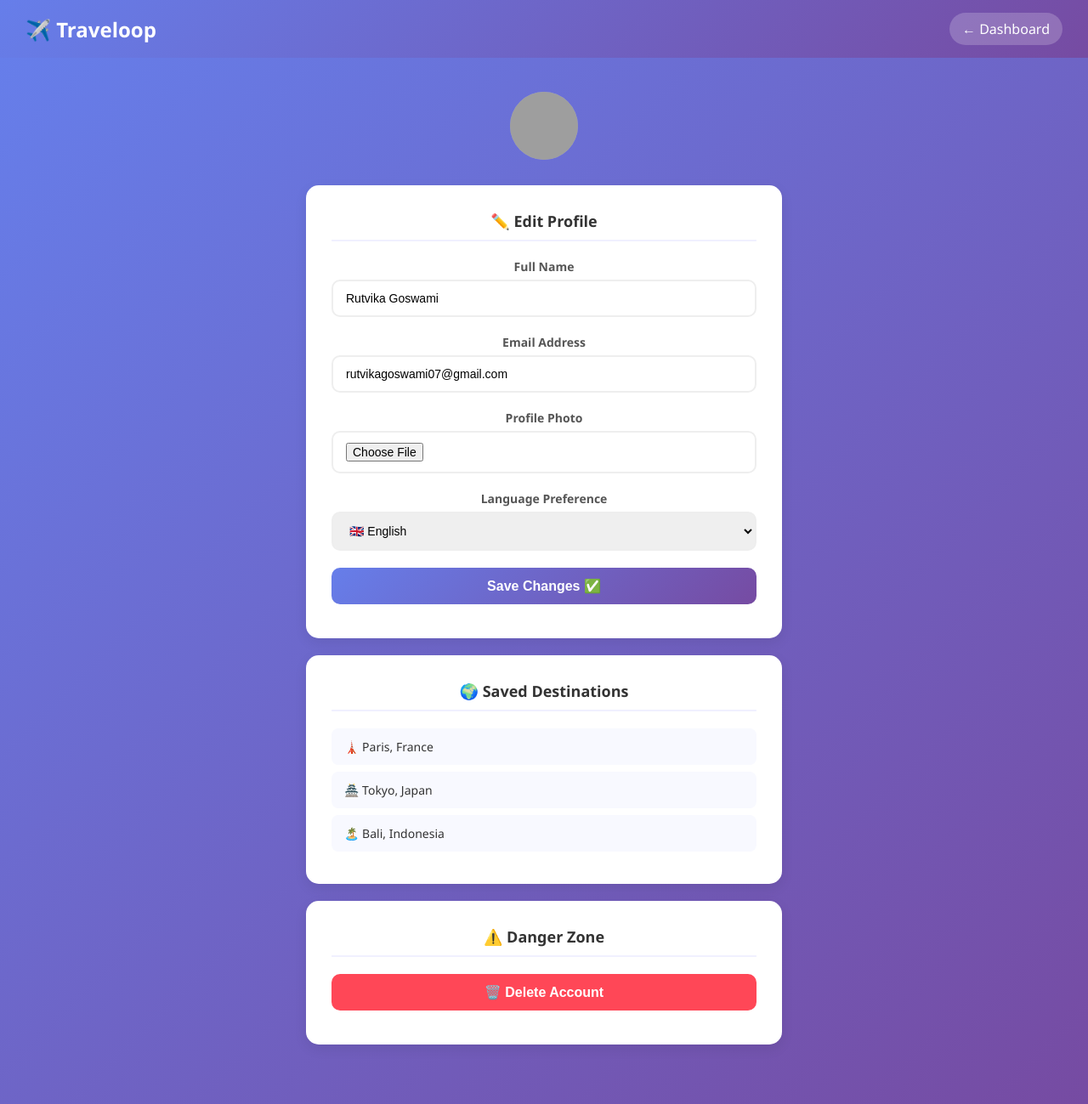
After one commit to beyondtheultimate/traveloop-odoo-hackthon, a Flask app: page /profile in a window 1280 px wide. The commit adds this page. Shown: the whole page at 85% size. Run offline with Flask 3, Linux system fonts and the light colour scheme; a user stored in the database is signed in; data comes from the database, SQL or seed files in the repository; both versions use the stored data as it was after the commit; grey boxes are pictures that could not be loaded.

Commit message:
added city search and user profile pages

```diff
--- a/app.py
+++ b/app.py
@@ -1,5 +1,7 @@
 from flask import Flask, render_template, request, redirect, url_for, session
 import sqlite3
+import os
+from werkzeug.utils import secure_filename
 
 app = Flask(__name__)
 app.secret_key = 'traveloop123'
@@ -206,6 +208,53 @@ def delete_note(note_id, trip_id):
     conn.commit()
     conn.close()
     return redirect(url_for('notes', trip_id=trip_id))
+@app.route('/profile', methods=['GET', 'POST'])
+def profile():
+    if 'user_id' not in session:
+        return redirect(url_for('login'))
+    conn = sqlite3.connect('traveloop.db')
+    c = conn.cursor()
+    if request.method == 'POST':
+        name = request.form['name']
+        email = request.form['email']
+        photo = request.files.get('photo')
+        if photo and photo.filename != '':
+            filename = secure_filename(photo.filename)
+            photo.save(os.path.join('static', filename))
+            session['photo'] = filename
+        c.execute("UPDATE users SET name=?, email=? WHERE id=?",
+                 (name, email, session['user_id']))
+        conn.commit()
+        session['user_name'] = name
+    c.execute("SELECT * FROM users WHERE id=?", (session['user_id'],))
+    user = c.fetchone()
+    conn.close()
+    return render_template('profile.html', user=user, photo=session.get('photo'))
+@app.route('/city_search')
+def city_search():
+    if 'user_id' not in session:
+        return redirect(url_for('login'))
+    query = request.args.get('q', '').lower()
+    cities = [
+        {'name': 'Paris', 'country': 'France', 'cost': '₹80,000', 'popularity': '⭐⭐⭐⭐⭐', 'emoji': '🗼'},
+        {'name': 'Tokyo', 'country': 'Japan', 'cost': '₹95,000', 'popularity': '⭐⭐⭐⭐⭐', 'emoji': '🏯'},
+        {'name': 'New York', 'country': 'USA', 'cost': '₹1,20,000', 'popularity': '⭐⭐⭐⭐⭐', 'emoji': '🗽'},
+        {'name': 'Bali', 'country': 'Indonesia', 'cost': '₹45,000', 'popularity': '⭐⭐⭐⭐', 'emoji': '🏝️'},
+        {'name': 'London', 'country': 'UK', 'cost': '₹1,10,000', 'popularity': '⭐⭐⭐⭐⭐', 'emoji': '🎡'},
+        {'name': 'Dubai', 'country': 'UAE', 'cost': '₹70,000', 'popularity': '⭐⭐⭐⭐', 'emoji': '🏙️'},
+        {'name': 'Singapore', 'country': 'Singapore', 'cost': '₹85,000', 'popularity': '⭐⭐⭐⭐', 'emoji': '🦁'},
+        {'name': 'Rome', 'country': 'Italy', 'cost': '₹75,000', 'popularity': '⭐⭐⭐⭐', 'emoji': '🏛️'},
+        {'name': 'Bangkok', 'country': 'Thailand', 'cost': '₹35,000', 'popularity': '⭐⭐⭐⭐', 'emoji': '🛕'},
+        {'name': 'Sydney', 'country': 'Australia', 'cost': '₹1,00,000', 'popularity': '⭐⭐⭐⭐', 'emoji': '🦘'},
+        {'name': 'Goa', 'country': 'India', 'cost': '₹15,000', 'popularity': '⭐⭐⭐⭐', 'emoji': '🏖️'},
+        {'name': 'Manali', 'country': 'India', 'cost': '₹12,000', 'popularity': '⭐⭐⭐⭐', 'emoji': '🏔️'},
+    ]
+    if query:
+        cities = [c for c in cities if query in c['name'].lower() or query in c['country'].lower()]
+    return render_template('city_search.html', cities=cities, query=query)
+
+
+
 if __name__ == '__main__':
     init_db()
     app.run(debug=True)
--- a/templates/dashboard.html
+++ b/templates/dashboard.html
@@ -76,7 +76,9 @@
 <body>
     <div class="navbar">
         <div class="logo">✈️ Traveloop</div>
-        <a href="/logout">Logout</a>
+        <a href="/city_search" style="margin-right: 10px;">🌍 Cities</a>
+<a href="/profile" style="margin-right: 10px;">👤 Profile</a>
+<a href="/logout">Logout</a>
     </div>
     <div class="hero">
         <h1>Welcome back, {{ name }}! 🌍</h1>
--- /dev/null
+++ b/templates/profile.html
@@ -0,0 +1,185 @@
+<!DOCTYPE html>
+<html lang="en">
+<head>
+    <meta charset="UTF-8">
+    <meta name="viewport" content="width=device-width, initial-scale=1.0">
+    <title>Traveloop - Profile</title>
+    <style>
+        * { margin: 0; padding: 0; box-sizing: border-box; }
+        body {
+            font-family: 'Segoe UI', sans-serif;
+            background: #f5f6fa;
+            min-height: 100vh;
+        }
+        .navbar {
+            background: linear-gradient(135deg, #667eea, #764ba2);
+            padding: 15px 30px;
+            display: flex;
+            justify-content: space-between;
+            align-items: center;
+            color: white;
+        }
+        .navbar .logo { font-size: 24px; font-weight: bold; }
+        .navbar a {
+            color: white;
+            text-decoration: none;
+            background: rgba(255,255,255,0.2);
+            padding: 8px 15px;
+            border-radius: 20px;
+        }
+        .hero {
+            background: linear-gradient(135deg, #667eea, #764ba2);
+            color: white;
+            padding: 40px 30px;
+            text-align: center;
+        }
+        .avatar {
+            width: 80px;
+            height: 80px;
+            background: rgba(255,255,255,0.3);
+            border-radius: 50%;
+            display: flex;
+            align-items: center;
+            justify-content: center;
+            font-size: 36px;
+            margin: 0 auto 15px;
+        }
+        .hero h1 { font-size: 24px; margin-bottom: 5px; }
+        .hero p { opacity: 0.9; font-size: 14px; }
+        .container {
+            max-width: 600px;
+            margin: 30px auto;
+            padding: 0 20px;
+        }
+        .card {
+            background: white;
+            border-radius: 15px;
+            padding: 30px;
+            box-shadow: 0 5px 15px rgba(0,0,0,0.08);
+            margin-bottom: 20px;
+        }
+        .card h3 {
+            color: #333;
+            margin-bottom: 20px;
+            font-size: 18px;
+            border-bottom: 2px solid #f0f0ff;
+            padding-bottom: 10px;
+        }
+        label {
+            display: block;
+            color: #555;
+            margin-bottom: 6px;
+            font-weight: 600;
+            font-size: 14px;
+        }
+        input, select {
+            width: 100%;
+            padding: 12px 15px;
+            margin-bottom: 20px;
+            border: 2px solid #eee;
+            border-radius: 10px;
+            font-size: 14px;
+            outline: none;
+        }
+        input:focus, select:focus { border-color: #667eea; }
+        button {
+            width: 100%;
+            padding: 12px;
+            background: linear-gradient(135deg, #667eea, #764ba2);
+            color: white;
+            border: none;
+            border-radius: 10px;
+            font-size: 16px;
+            cursor: pointer;
+            font-weight: bold;
+            margin-bottom: 10px;
+        }
+        button:hover { opacity: 0.9; }
+        .delete-btn {
+            width: 100%;
+            padding: 12px;
+            background: #ff4757;
+            color: white;
+            border: none;
+            border-radius: 10px;
+            font-size: 16px;
+            cursor: pointer;
+            font-weight: bold;
+        }
+        .delete-btn:hover { opacity: 0.9; }
+        .success {
+            background: #e0ffe0;
+            color: #0a0;
+            padding: 10px;
+            border-radius: 8px;
+            margin-bottom: 15px;
+            text-align: center;
+        }
+        .dest-item {
+            background: #f8f9ff;
+            border-radius: 8px;
+            padding: 12px 15px;
+            margin-bottom: 8px;
+            color: #333;
+            font-size: 14px;
+            display: flex;
+            align-items: center;
+            gap: 10px;
+        }
+    </style>
+</head>
+<body>
+    <div class="navbar">
+        <div class="logo">✈️ Traveloop</div>
+        <a href="/dashboard">← Dashboard</a>
+    </div>
+    <div class="hero">
+
+        <div class="avatar">
+    {% if photo %}
+    <img src="/static/{{ photo }}" style="width:80px; height:80px; border-radius:50%; object-fit:cover;">
+    {% else %}
+    👤
+    {% endif %}
+</div>
+    <div class="container">
+        <!-- Edit Profile -->
+        <div class="card">
+            <h3>✏️ Edit Profile</h3>
+            <form method="POST" enctype="multipart/form-data">
+                <label>Full Name</label>
+                <input type="text" name="name" value="{{ user[1] }}" required>
+                <label>Email Address</label>
+                <input type="email" name="email" value="{{ user[2] }}" required>
+                <label>Profile Photo</label>
+                <input type="file" name="photo" accept="image/*">
+                <label>Language Preference</label>
+                <select name="language">
+                    <option value="english">🇬🇧 English</option>
+                    <option value="hindi">🇮🇳 Hindi</option>
+                    <option value="spanish">🇪🇸 Spanish</option>
+                    <option value="french">🇫🇷 French</option>
+                    <option value="japanese">🇯🇵 Japanese</option>
+                </select>
+                <button type="submit">Save Changes ✅</button>
+            </form>
+        </div>
+
+        <!-- Saved Destinations -->
+        <div class="card">
+            <h3>🌍 Saved Destinations</h3>
+            <div class="dest-item">🗼 Paris, France</div>
+            <div class="dest-item">🏯 Tokyo, Japan</div>
+            <div class="dest-item">🏝️ Bali, Indonesia</div>
+        </div>
+
+        <!-- Delete Account -->
+        <div class="card">
+            <h3>⚠️ Danger Zone</h3>
+            <a href="/logout" onclick="return confirm('Are you sure you want to delete your account?')">
+                <button class="delete-btn">🗑️ Delete Account</button>
+            </a>
+        </div>
+    </div>
+</body>
+</html>
```
Also changed, not shown: templates/city_search.html (added, +168 -0 lines), templates/login.html (+53 -5 lines), traveloop.db.
